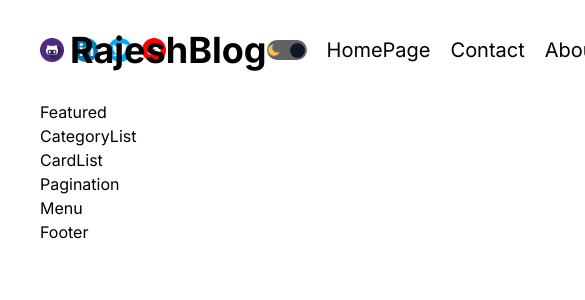
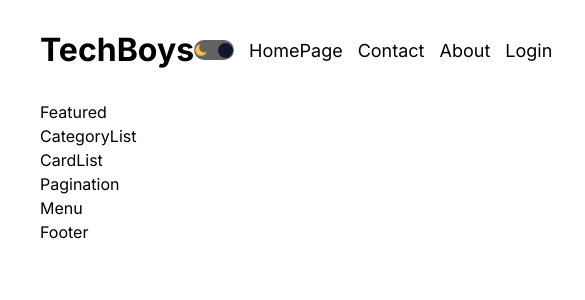
Before and after one commit to kanugurajesh/DevShare, a Next.js app: page / in a window 390 px wide. Shown: the top 300 px of the page, 585 px wide, since content can reach past the window. Built offline with nearby package versions, Linux system fonts and the light colour scheme.

Commit message:
Making the page responsive

```diff
--- a/app/layout.tsx
+++ b/app/layout.tsx
@@ -9,7 +9,7 @@
 const inter = Inter({ subsets: ['latin'] })
 
 export const metadata: Metadata = {
-  title: 'Rajesh Blog',
+  title: 'TechBoys',
   description: 'I share my blogs here',
 }
 
--- a/components/navbar/Navbar.tsx
+++ b/components/navbar/Navbar.tsx
@@ -14,7 +14,7 @@
         <Image src={"/twitter.png"} alt='Twitter' width={24} height={24} />
         <Image src={"/youtube.png"} alt='YouTube' width={24} height={24} />
       </div>
-      <div className={styles.logo}>RajeshBlog</div>
+      <div className={styles.logo}>TechBoys</div>
       <div className={styles.links}>
         <ThemeToggle />
         <Link href="/">HomePage</Link>
--- a/components/navbar/navbar.module.css
+++ b/components/navbar/navbar.module.css
@@ -29,3 +29,22 @@
 .social img {
     cursor: pointer;
 }
+
+@media screen and (max-width:1280px) {
+    .logo {
+        font-size: 32px;
+    }
+    .links {
+        font-size: 18px;
+        gap: 15px;
+    }
+}
+
+@media screen and (max-width:1024px) {
+    .social {
+        display: none;
+    }
+    .logo {
+        text-align: left;
+    }
+}
```
